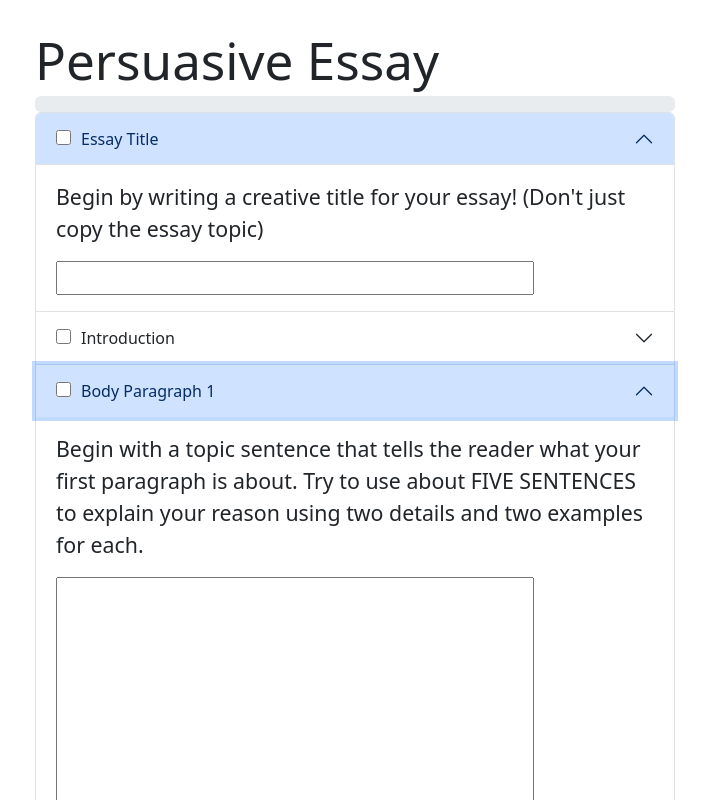
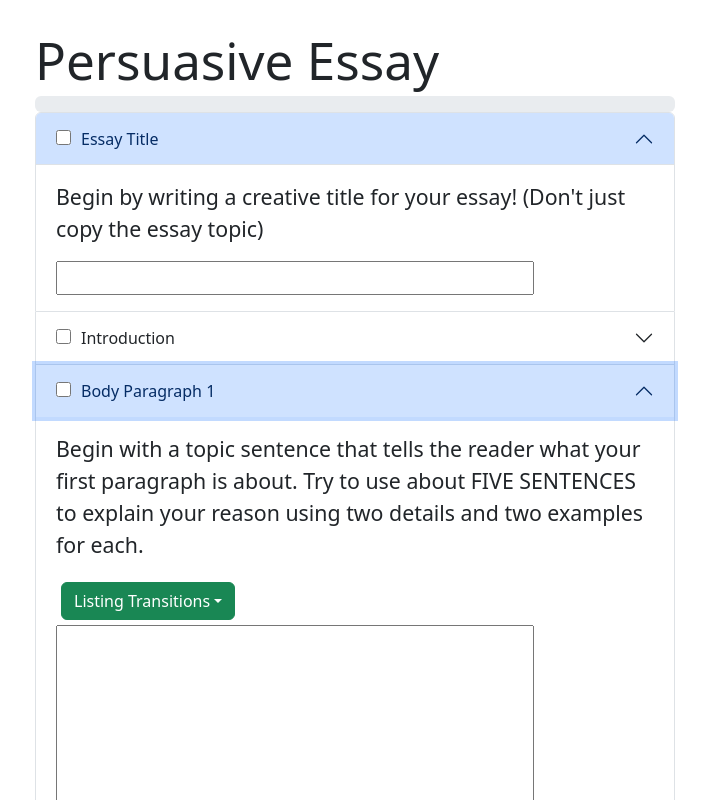
Before and after one commit to DrewsClues/Essay-Builder, a React (Vite) app: page / in a window 1280 px wide. Both pictures are taken after a click on the button "Body Paragraph 1". Shown: the top 800 px of the page, without its empty margins (285-994 px from the left). Built offline with nearby package versions, Linux system fonts and the light colour scheme.

Commit message:
list transitions

```diff
--- a/src/components/persuasive.jsx
+++ b/src/components/persuasive.jsx
@@ -1,5 +1,5 @@
 import React from "react"
-import { ProgressBar, Accordion, Form, Button } from "react-bootstrap";
+import { ProgressBar, Accordion, Form, Button, Dropdown, DropdownButton } from "react-bootstrap";
 import "../css sheets/essay-page.css";
 
 
@@ -148,6 +148,29 @@ ${conclusion}
       }
 
 
+    function Listingtransitions() {
+    return (
+        <Dropdown>
+        <Dropdown.Toggle variant="success" id="dropdown-basic">
+            Listing Transitions
+        </Dropdown.Toggle>
+
+        <Dropdown.Menu>
+            <Dropdown.Item >First,</Dropdown.Item>
+            <Dropdown.Item >Firstly,</Dropdown.Item>
+            <Dropdown.Item >First of all,</Dropdown.Item>
+            <Dropdown.Item >Next,</Dropdown.Item>
+            <Dropdown.Item >Secondly,</Dropdown.Item>
+            <Dropdown.Item >Second of all,</Dropdown.Item>
+            <Dropdown.Item >Furthermore,</Dropdown.Item>
+            <Dropdown.Item >To continue,</Dropdown.Item>
+            <Dropdown.Item >Thirdly,</Dropdown.Item>
+        </Dropdown.Menu>
+        </Dropdown>
+    );
+    }
+
+
 
 
 
@@ -215,6 +238,9 @@ ${conclusion}
                             Begin with a topic sentence that tells the reader what your first paragraph is about.
                             Try to use about FIVE SENTENCES to explain your reason using two details and two examples for each.
                         </p>
+                        <div className="button-div">
+                            <Listingtransitions/>
+                        </div>
                         <textarea
                         value={body1}
                         onChange={(e) => setBody1(e.target.value)}
```
